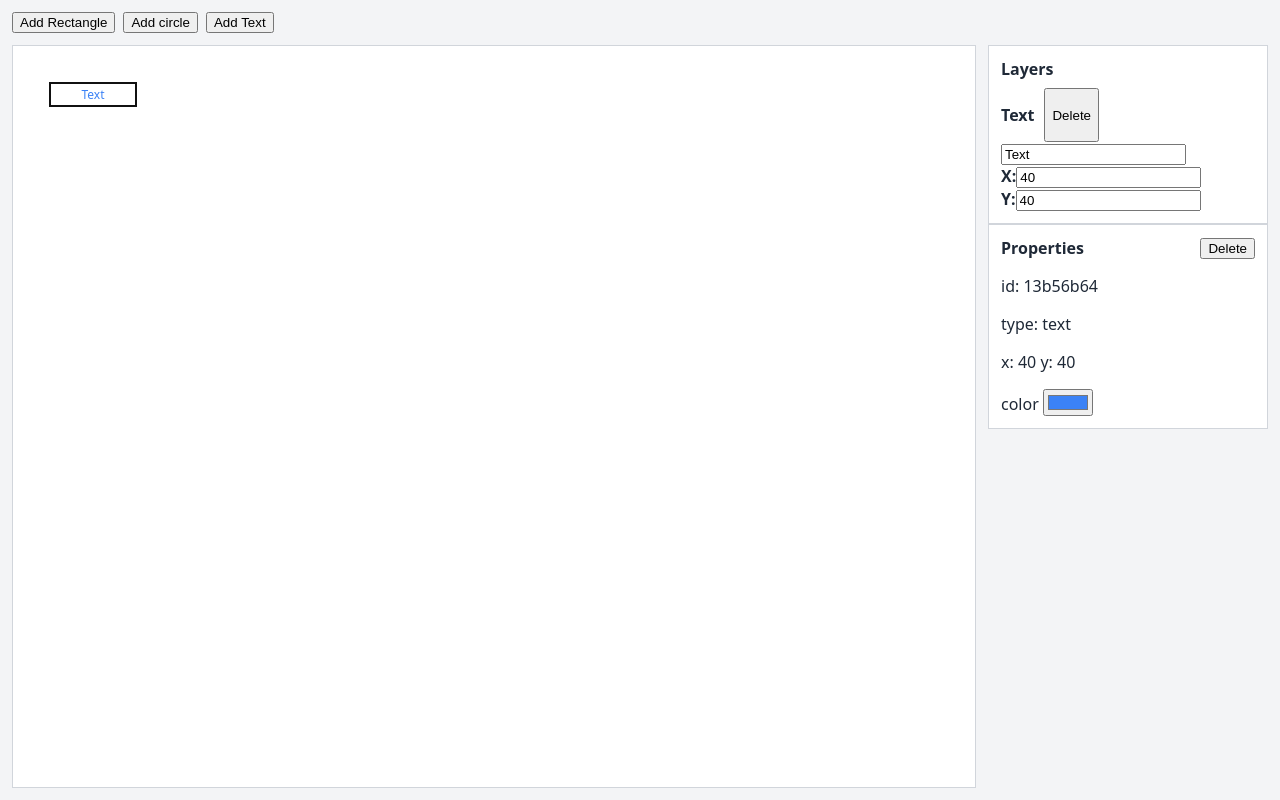
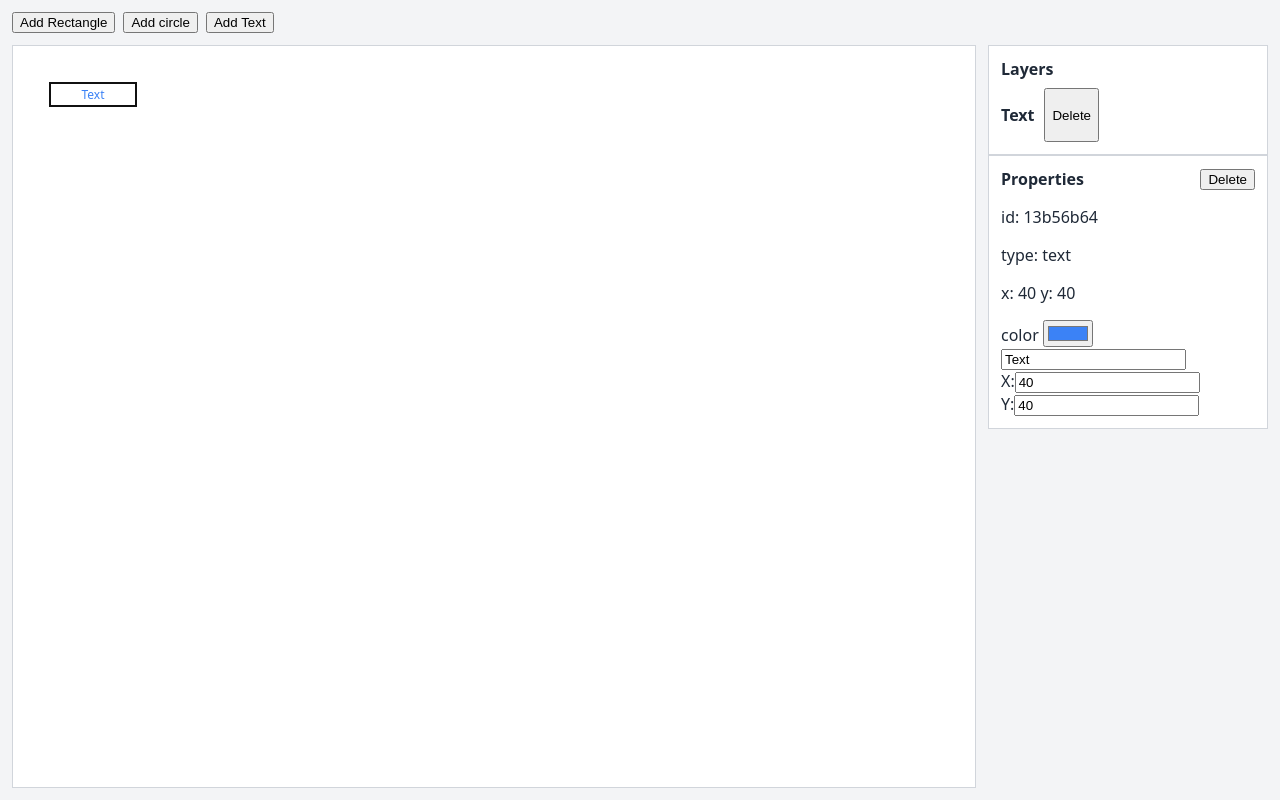
Before and after one commit to arysnurbol/react-lesson, a React (Vite) app in the folder lessons/02-component-communication/editor/: page / in a window 1280 px wide. Both pictures are taken after a click on the button "Add Text". Built offline with nearby package versions, Linux system fonts and the light colour scheme.

Commit message:
properties panel positions

```diff
--- a/lessons/02-component-communication/editor/src/App.tsx
+++ b/lessons/02-component-communication/editor/src/App.tsx
@@ -51,11 +51,10 @@ function App() {
                 selectedId={selectedId}
                 onSelect={setSelectedId}
                 onDelete={deleteObject}
-                onChange={updateObject}
                 />
                 <PropertiesPanel
                     selectedObject={selectedObject}
-                    onChange={patch => selectedObject && updateObject(selectedObject.id, patch)}
+                    onChange={updateObject}
                     onDelete={() => selectedObject && deleteObject(selectedObject.id)}
                 />
             </div>
--- a/lessons/02-component-communication/editor/src/components/LayersPanel.tsx
+++ b/lessons/02-component-communication/editor/src/components/LayersPanel.tsx
@@ -1,27 +1,15 @@
-import type React from "react";
 import {Panel} from "./Panel";
-import type {EditorObject, EditorObjectPatch} from "../types/editor.types.ts";
+import type {EditorObject} from "../types/editor.types.ts";
 
 type LayerPanelProps = {
     objects: EditorObject[];
     selectedId: string | null;
     onSelect: (id: string) => void;
     onDelete: (id: string) => void;
-    onChange: (id: string, patch: EditorObjectPatch) => void;
 }
 
-export function LayersPanel({objects, selectedId, onSelect, onDelete, onChange}: LayerPanelProps) {
+export function LayersPanel({objects, selectedId, onSelect, onDelete}: LayerPanelProps) {
     const layers = [...objects].reverse();
-
-    const handlePositionChange = (id,
-        e: React.ChangeEvent<HTMLInputElement>,
-        axis: "x" | "y"
-    ) => {
-        const value = e.target.valueAsNumber;
-        if (Number.isNaN(value)) return;
-
-        onChange(id,{ [axis]: value });
-    };
 
     return (
         <Panel title="Layers">
@@ -42,32 +30,7 @@ export function LayersPanel({objects, selectedId, onSelect, onDelete, onChange}:
                             </button>
                         </div>
 
-                        <input
-                            type="text"
-                            value={item.name}
-                            onChange={event => onChange(item.id, {name: event.target.value})}
-                        />
-                        <div style={{display: "flex", gap: "10px"}}>
-                            <label onClick={(e) => e.stopPropagation()}>
-                                X:
-                                <input
-                                    name="x"
-                                    type="number"
-                                    value={item.x}
-                                    onChange={(e) => handlePositionChange(item.id, e, "x")}
-                                />
-                            </label>
-                        </div>
-                        <div style={{display: "flex", gap: "10px"}}>
-                            <label onClick={(e) => e.stopPropagation()}>
-                                Y:
-                                <input
-                                    type="number"
-                                    value={item.y}
-                                    onChange={(e) => handlePositionChange(item.id, e, "y")}
-                                />
-                            </label>
-                        </div>
+
                     </div>
                 )
             })}
--- a/lessons/02-component-communication/editor/src/components/PropertiesPanel.tsx
+++ b/lessons/02-component-communication/editor/src/components/PropertiesPanel.tsx
@@ -1,9 +1,10 @@
 import type { EditorObject, EditorObjectPatch } from "../types/editor.types";
 import { Panel } from "./Panel";
+import type React from "react";
 
 type PropertiesPanelProps = {
     selectedObject: EditorObject | null;
-    onChange: (patch: EditorObjectPatch) => void;
+    onChange: (id: string, patch: EditorObjectPatch) => void;
     onDelete: () => void;
 };
 
@@ -15,6 +16,16 @@ export function PropertiesPanel({ selectedObject, onChange, onDelete }: Properti
             </Panel>
         );
     }
+
+    const handlePositionChange = (id: string,
+                                  e: React.ChangeEvent<HTMLInputElement>,
+                                  axis: "x" | "y"
+    ) => {
+        const value = e.target.valueAsNumber;
+        if (Number.isNaN(value)) return;
+
+        onChange(id,{ [axis]: value });
+    };
 
     return (
         <Panel
@@ -30,9 +41,37 @@ export function PropertiesPanel({ selectedObject, onChange, onDelete }: Properti
                 <input
                     type="color"
                     value={selectedObject.color}
-                    onChange={event => onChange({ color: event.target.value })}
+                    onChange={event => onChange(selectedObject.id, {color: event.target.value})}
                 />
             </label>
+
+            <input
+                            type="text"
+                            value={selectedObject.name}
+                            onChange={event => onChange(selectedObject.id, {name: event.target.value})}
+                        />
+
+            <div style={{display: "flex", gap: "10px"}}>
+                <label onClick={(e) => e.stopPropagation()}>
+                    X:
+                    <input
+                        name="x"
+                        type="number"
+                        value={selectedObject.x}
+                        onChange={(e) => handlePositionChange(selectedObject.id, e, "x")}
+                    />
+                </label>
+            </div>
+            <div style={{display: "flex", gap: "10px"}}>
+                <label onClick={(e) => e.stopPropagation()}>
+                    Y:
+                    <input
+                        type="number"
+                        value={selectedObject.y}
+                        onChange={(e) => handlePositionChange(selectedObject.id, e, "y")}
+                    />
+                </label>
+            </div>
         </Panel>
     );
 }
```
